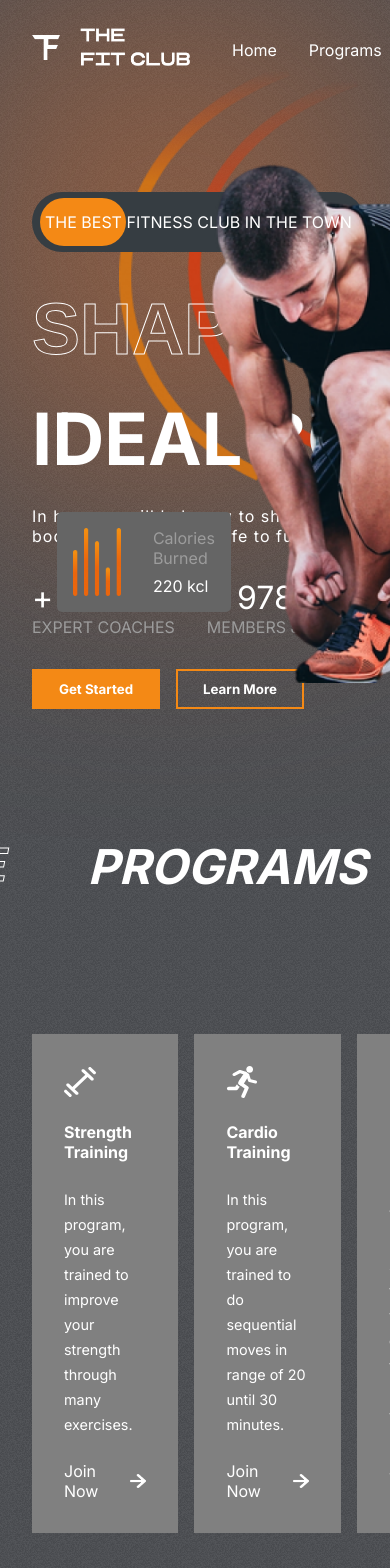
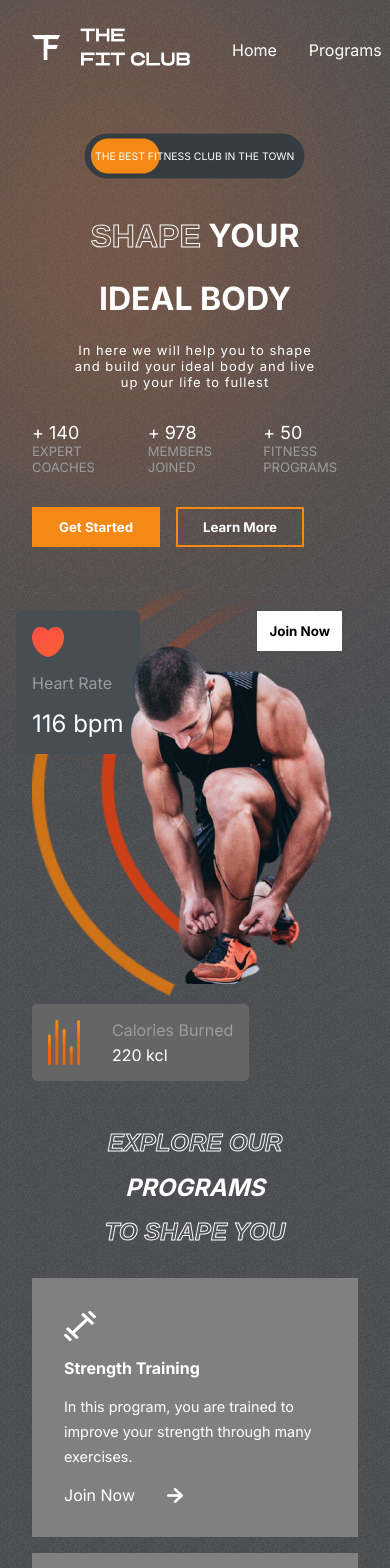
Before and after one commit to yonatanski/FitClub-Web, a React (Create React App) app: page / in a window 390 px wide. Shown: the top 1568 px of the page. Built offline with nearby package versions, Linux system fonts and the light colour scheme.

Commit message:
mobile responsiveness on Heron and Program component

```diff
--- a/src/components/Hero/Hero.css
+++ b/src/components/Hero/Hero.css
@@ -189,4 +189,71 @@
 
  @media screen  and (max-width:768px){
 
+    .hero{
+        display: flex;
+        flex-direction: column;
+    }
+    .hero--blur {
+        width:14rem;
+
+     }
+
+     .hero__theBestAdd{
+        margin-top: 0;
+        font-size: small;
+        align-self: center;
+        transform:scale(0.8);
+     }
+     .hero__text{
+        font-size: xx-large;
+        align-items: center;
+        justify-content: center;
+     }
+     .hero__text>div:nth-child(3){
+        font-size: small;
+        font-weight: 200;
+        letter-spacing:1px;
+        text-align: center;
+     }
+     .hero__figures>div>span:nth-of-type(1){
+        font-size: large;
+
+     }
+     .hero__figures>div>span:nth-of-type(2){
+        font-size: small;
+
+     }
+     .hero__rightH{
+        position: relative;
+        background:none;
+     }
+     .hero__heart-rate{
+        left: 1rem;
+        top: 2rem;
+        }
+    .hero__calories{
+        position: relative;
+        top: 5rem;
+        left: 2rem;
+    }
+    .hero__calories>img{
+        width: 2rem;
+    }
+    .hero__calories>div>:nth-child(2){
+        color:white;
+        font-size: 1rem;
+    }
+
+    .hero__rightH--hero-image{
+        position: relative;
+        top: 4rem;
+        left: 7rem;
+        Width: 15rem;
+        align-self: center;
+    }
+    .hero__rightH--hero-image-back{
+        width: 15rem;
+        left: 2rem;
+        top: 0rem;
+    }
  }
--- a/src/components/Hero/Hero.jsx
+++ b/src/components/Hero/Hero.jsx
@@ -9,13 +9,14 @@ import { motion } from "framer-motion"
 
 const Hero = () => {
   const transition = { type: "spring", duration: 3 }
+  const mobile = window.innerWidth <= 768 ? true : false
   return (
     <div className="hero">
       <div className="blur hero--blur "></div>
       <div className="hero__leftH">
         <Header />
         <div className="hero__theBestAdd">
-          <motion.div initial={{ left: "238px" }} whileInView={{ left: "8px" }} transition={{ ...transition, type: "tween" }}></motion.div>
+          <motion.div initial={{ left: mobile ? "165" : "238px" }} whileInView={{ left: "8px" }} transition={{ ...transition, type: "tween" }}></motion.div>
           <span>the best fitness club in the town</span>
         </div>
         {/* hero heading text */}
--- a/src/components/Programs/Programs.css
+++ b/src/components/Programs/Programs.css
@@ -59,3 +59,20 @@
     background:var(--planCard);
     cursor: pointer;
   }
+
+
+ @media screen  and (max-width:768px){
+  .programs__header{
+    flex-direction: column;
+    font-size: x-large;
+    gap: 1rem;
+    align-items: center;
+    justify-content: center;
+    margin-top: 2rem;
+  }
+  .programs__categories{
+    flex-direction: column;
+  }
+
+
+}
```
